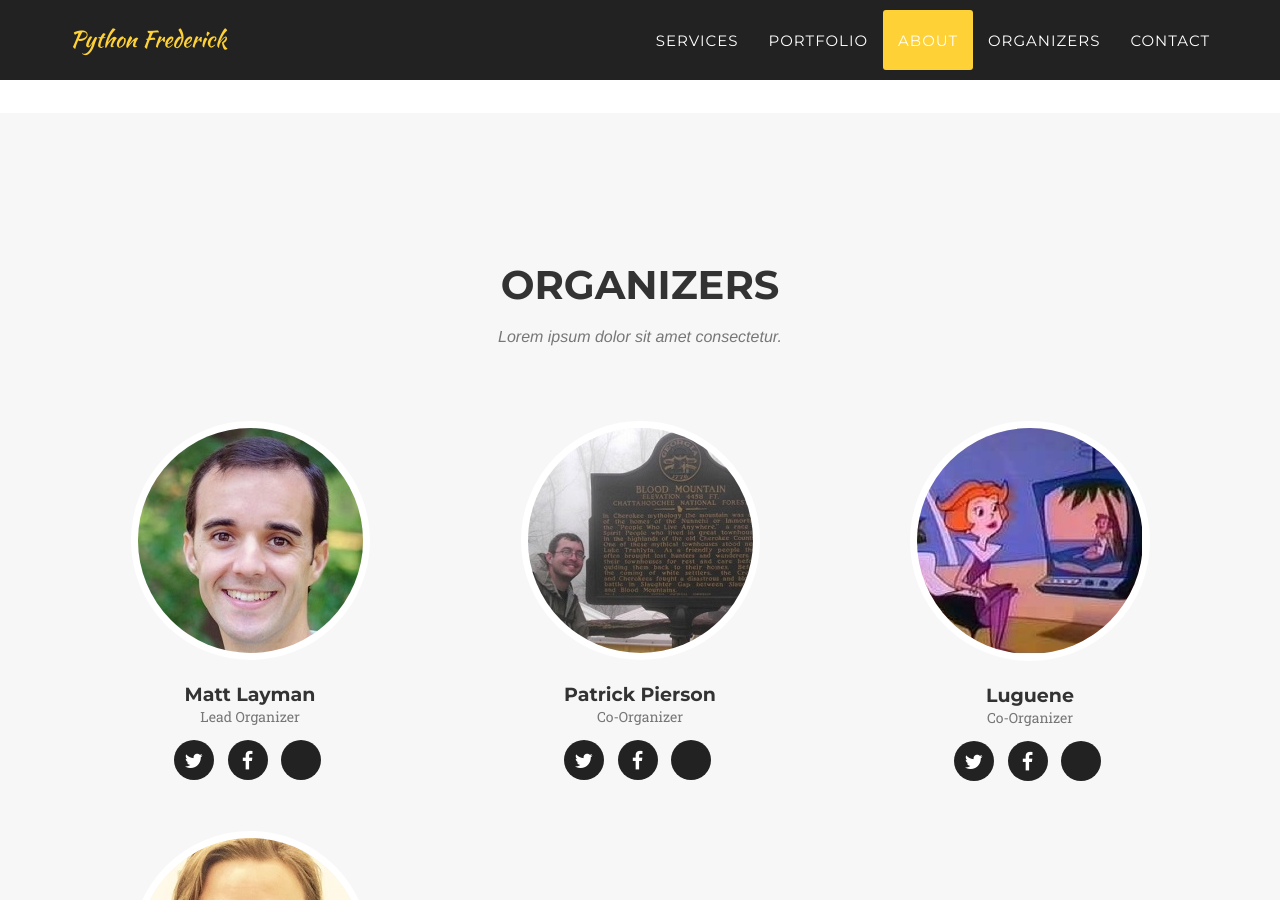
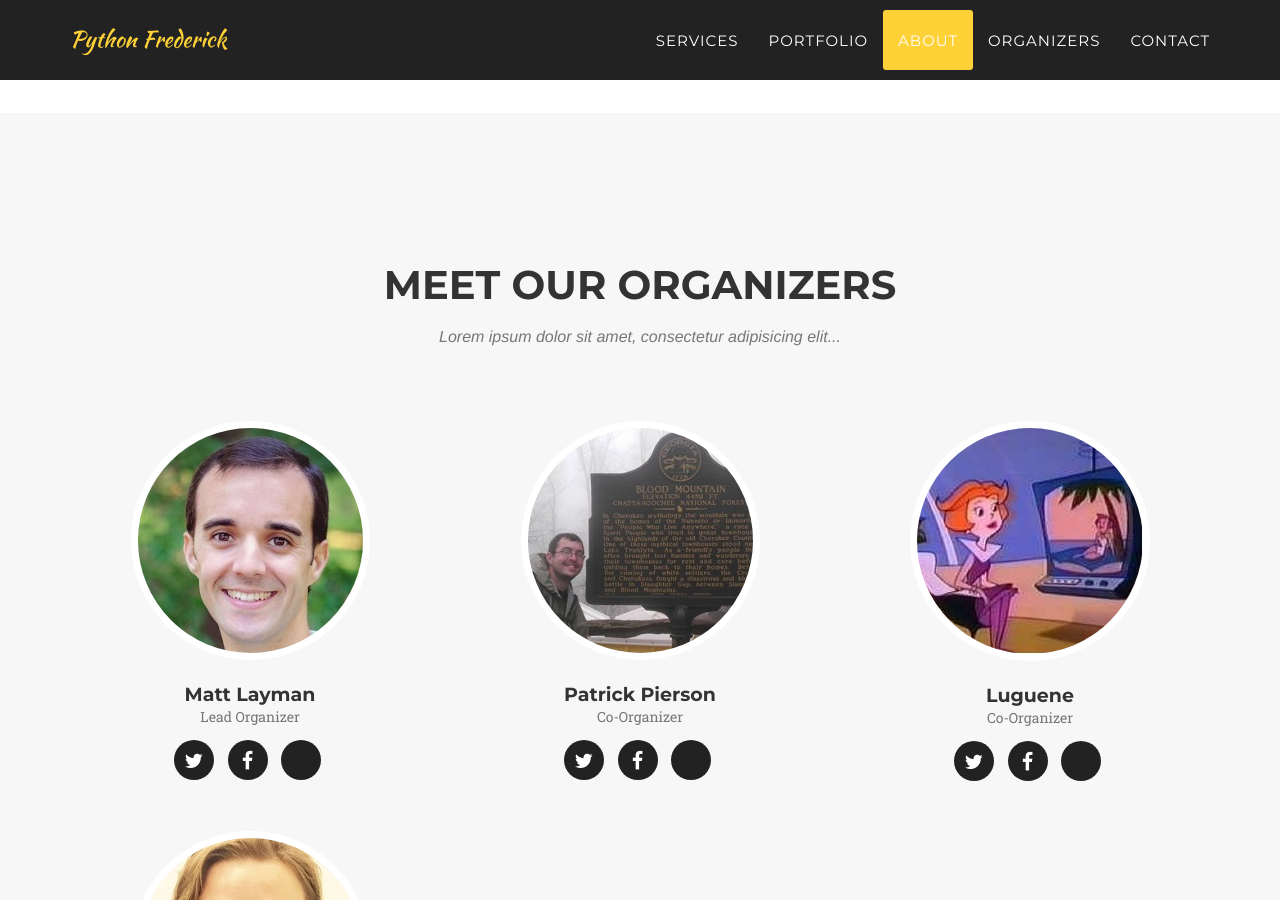
Before and after one commit to python-frederick/python-frederick.github.io, a Jekyll site: the page built from index.html, in a window 1280 px wide and 900 px high, scrolled down 4452 px. Built offline with Jekyll 4.4.1, drawn with Linux system fonts in a browser that asks for light colours; some web fonts are replaced.

Commit message:
Organizers
Content update

```diff
--- a/_includes/team.html
+++ b/_includes/team.html
@@ -3,8 +3,8 @@
         <div class="container">
             <div class="row">
                 <div class="col-lg-12 text-center">
-                    <h2 class="section-heading">Organizers</h2>
-                    <h3 class="section-subheading text-muted">Lorem ipsum dolor sit amet consectetur.</h3>
+                    <h2 class="section-heading">Meet our organizers</h2>
+                    <h3 class="section-subheading text-muted">Lorem ipsum dolor sit amet, consectetur adipisicing elit...</h3>
                 </div>
             </div>
             <div class="row">
```
